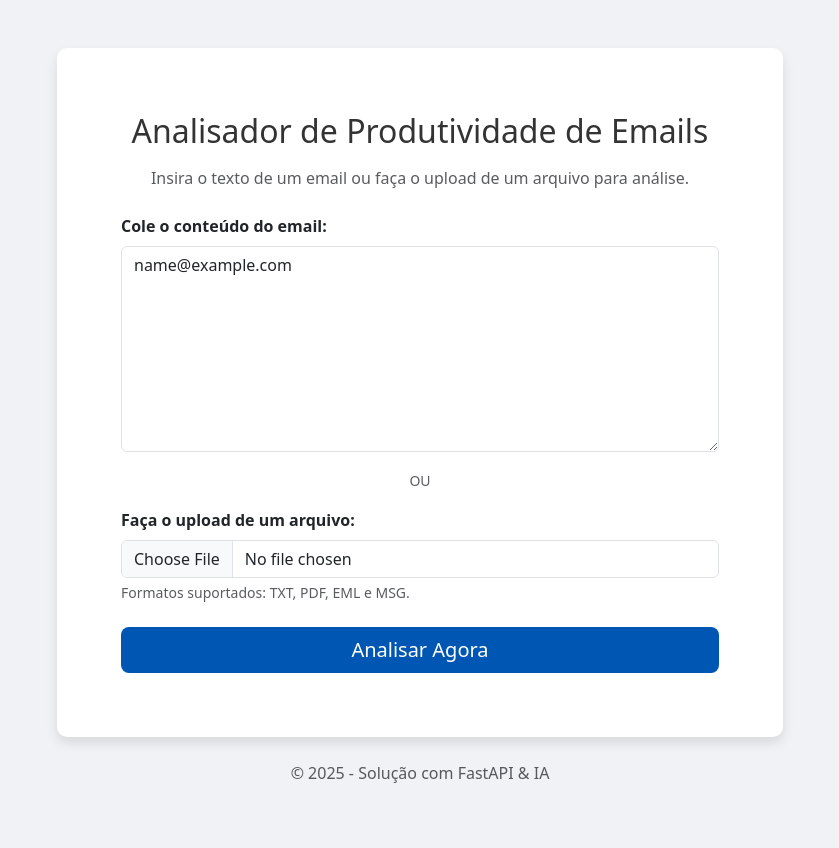
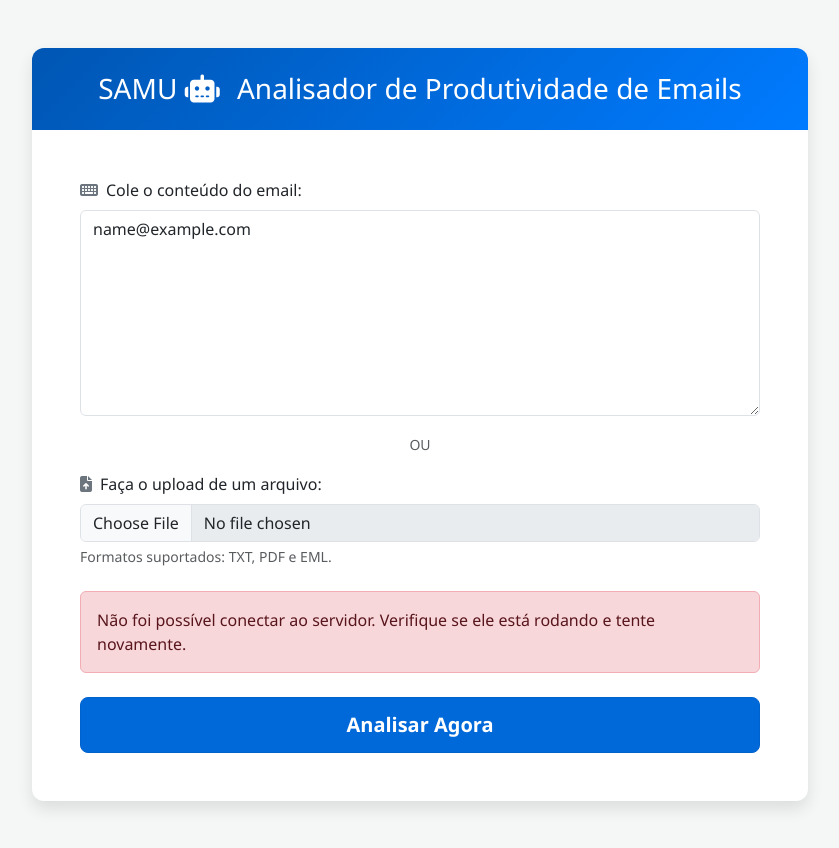
Before and after one commit to venturaj97/samu-email, a plain HTML site: page index.html in a window 1280 px wide. Both pictures are taken after typing "name@example.com" into the empty fields and a click on the button "Analisar Agora". Shown: the whole page, without its empty margins (220-1059 px from the left). Drawn offline with nearby package versions, Linux system fonts and the light colour scheme; no server answers.

Commit message:
melhora do front

```diff
--- a/index.html
+++ b/index.html
@@ -3,45 +3,99 @@
 <head>
     <meta charset="UTF-8">
     <meta name="viewport" content="width=device-width, initial-scale=1.0">
-    <title>Classificador Inteligente de Emails</title>
+    <title>SAMU - Analisador Inteligente de Emails</title>
+
     <link href="https://cdn.jsdelivr.net/npm/bootstrap@5.3.3/dist/css/bootstrap.min.css" rel="stylesheet">
+
+    <link rel="stylesheet" href="https://cdnjs.cloudflare.com/ajax/libs/font-awesome/6.5.2/css/all.min.css">
+
     <style>
-        /* Pequenos ajustes visuais */
         body {
-            background-color: #f0f2f5; /* Um cinza mais suave */
+            background-color: #f4f7f6;
+            font-family: 'Segoe UI', Tahoma, Geneva, Verdana, sans-serif;
         }
         .container {
-            max-width: 750px;
+            max-width: 800px;
         }
         .card {
             border: none;
-            box-shadow: 0 6px 12px rgba(0,0,0,0.1);
-            border-radius: 10px;
+            box-shadow: 0 8px 16px rgba(0,0,0,0.1);
+            border-radius: 12px;
+            overflow: hidden; /* Garante que os cantos arredondados sejam aplicados */
         }
-        .card-title {
-            color: #333;
+        .card-header {
+            background: linear-gradient(135deg, #0056b3, #007bff);
+            color: white;
+            padding: 1.5rem;
+            border-bottom: 0;
+        }
+        .card-header i {
+            margin-right: 10px;
         }
         .btn-primary {
-            background-color: #0056b3;
+            background-color: #0069d9;
+            border-color: #0062cc;
+            padding: 12px;
+            font-weight: 600;
+        }
+        .form-label {
+            font-weight: 500;
+        }
+
+        /* Animação de Fade-in para a área de resultados */
+        .fade-in {
+            animation: fadeIn 0.5s ease-in-out;
+        }
+        @keyframes fadeIn {
+            from { opacity: 0; transform: translateY(10px); }
+            to { opacity: 1; transform: translateY(0); }
+        }
+
+        /* Estilo para o botão de copiar */
+        .copy-btn {
+            position: absolute;
+            top: 10px;
+            right: 10px;
+            cursor: pointer;
             border: none;
+            background: #e9ecef;
+            border-radius: 5px;
+            padding: 5px 10px;
+            opacity: 0.7;
+            transition: opacity 0.2s;
         }
-        .btn-primary:hover {
-            background-color: #004494;
+        .copy-btn:hover {
+            opacity: 1;
+        }
+        .copy-btn .fa-copy {
+            display: inline;
+        }
+        .copy-btn .fa-check {
+            display: none;
+        }
+        .copy-btn.copied {
+            background-color: #198754;
+            color: white;
+        }
+        .copy-btn.copied .fa-copy {
+            display: none;
+        }
+        .copy-btn.copied .fa-check {
+            display: inline;
         }
     </style>
 </head>
 <body>
-    <div class="container my-5">
-        <div class="card p-4 p-md-5">
-            <div class="card-body">
-                <h2 class="card-title text-center mb-3">Analisador de Produtividade de Emails</h2>
-                <p class="text-muted text-center mb-4">
-                    Insira o texto de um email ou faça o upload de um arquivo para análise.
-                </p>
+    <main class="container my-5">
+        <div class="card">
+            <header class="card-header text-center">
+                <h1 class="h3 mb-0">SAMU <i class="fas fa-robot"></i> Analisador de Produtividade de Emails</h1>
+            </header>
 
+            <div class="card-body p-4 p-md-5">
                 <form id="emailForm">
                     <div class="mb-3">
-                        <label for="email_text" class="form-label fw-bold">Cole o conteúdo do email:</label>
+                        <label for="email_text" class="form-label"><i class="fas fa-keyboard text-secondary me-2"></i>Cole o conteúdo do email:</label>
                         <textarea class="form-control" id="email_text" name="email_text" rows="8" placeholder="Prezado(a), gostaria de saber o status da minha solicitação..."></textarea>
                     </div>
 
@@ -50,19 +104,17 @@
                     </div>
 
                     <div class="mb-4">
-                        <label for="email_file" class="form-label fw-bold">Faça o upload de um arquivo:</label>
-                        <input
-                            class="form-control"
-                            type="file"
-                            id="email_file"
-                            name="email_file"
-                            accept=".txt,.pdf,.eml,.msg">
-                        <div class="form-text">Formatos suportados: TXT, PDF, EML e MSG.</div>
+                        <label for="email_file" class="form-label"><i class="fas fa-file-arrow-up text-secondary me-2"></i>Faça o upload de um arquivo:</label>
+                        <input class="form-control" type="file" id="email_file" name="email_file" accept=".txt,.pdf,.eml">
+                        <div class="form-text">Formatos suportados: TXT, PDF e EML.</div>
                     </div>
 
-                    <div class="d-grid">
-                        <button type="submit" class="btn btn-primary btn-lg">
-                            Analisar Agora
+                    <div id="errorArea" class="alert alert-danger" style="display: none;"></div>
+
+                    <div class="d-grid mt-4">
+                        <button type="submit" id="submitBtn" class="btn btn-primary btn-lg">
+                            <span id="btn-text">Analisar Agora</span>
+                            <span id="btn-spinner" class="spinner-border spinner-border-sm" style="display: none;" role="status" aria-hidden="true"></span>
                         </button>
                     </div>
                 </form>
@@ -75,88 +127,137 @@
                     </div>
 
                     <h5>Resposta Automática Sugerida:</h5>
-                    <div class="p-3 bg-light border rounded">
-                        <p id="resposta" class="mb-0"></p>
+                    <div class="p-3 bg-light border rounded position-relative">
+                        <p id="resposta" class="mb-0 pe-5"></p>
+                        <button id="copyBtn" class="copy-btn" title="Copiar para área de transferência">
+                            <i class="fas fa-copy"></i>
+                            <i class="fas fa-check"></i>
+                        </button>
                     </div>
                 </div>
-
             </div>
         </div>
-        <footer class="text-center text-muted mt-4">
-            <p>&copy; 2025 - Solução com FastAPI & IA</p>
-        </footer>
-    </div>
+    </main>
 
     <script>
+        // Aguarda o DOM estar completamente carregado para rodar o script
+        document.addEventListener('DOMContentLoaded', function() {
 
-        // Seleciona o formulário pelo ID
+            // --- Seleção de Elementos ---
             const form = document.getElementById('emailForm');
-
-    // Seleciona os elementos da área de resultado para podermos atualizá-los
+            const emailTextInput = document.getElementById('email_text');
+            const emailFileInput = document.getElementById('email_file');
+            const submitBtn = document.getElementById('submitBtn');
+            const btnText = document.getElementById('btn-text');
+            const btnSpinner = document.getElementById('btn-spinner');
             const resultArea = document.getElementById('resultArea');
             const resultAlert = document.getElementById('resultAlert');
             const categoriaSpan = document.getElementById('categoria');
             const respostaP = document.getElementById('resposta');
+            const errorArea = document.getElementById('errorArea');
+            const copyBtn = document.getElementById('copyBtn');
 
-    // Adiciona um "ouvinte" para o evento de 'submit' do formulário
+            // --- Funções Auxiliares de UI ---
+
+            /** Habilita ou desabilita o estado de carregamento do botão de submit */
+            function showLoading(isLoading) {
+                if (isLoading) {
+                    btnText.textContent = 'Analisando...';
+                    btnSpinner.style.display = 'inline-block';
+                    submitBtn.disabled = true;
+                } else {
+                    btnText.textContent = 'Analisar Agora';
+                    btnSpinner.style.display = 'none';
+                    submitBtn.disabled = false;
+                }
+            }
+
+            /** Exibe uma mensagem de erro na UI */
+            function displayError(message) {
+                errorArea.textContent = message;
+                errorArea.style.display = 'block';
+                resultArea.style.display = 'none'; // Esconde resultados antigos
+            }
+
+            /** Exibe os resultados na UI */
+            function displayResults(data) {
+                errorArea.style.display = 'none'; // Esconde erros antigos
+                categoriaSpan.textContent = data.categoria;
+                respostaP.textContent = data.resposta_sugerida;
+
+                resultAlert.className = 'alert'; // Limpa classes antigas
+                const alertClass = data.categoria === 'Produtivo' ? 'alert-success' : 'alert-warning';
+                resultAlert.classList.add(alertClass);
+
+                resultArea.style.display = 'block';
+                resultArea.classList.add('fade-in'); // Adiciona a classe para a animação
+            }
+
+            // --- Lógica de Interatividade do Formulário ---
+
+            // Desabilita o outro campo quando um deles é usado
+            emailTextInput.addEventListener('input', () => {
+                if (emailTextInput.value) {
+                    emailFileInput.value = ''; // Limpa o arquivo selecionado
+                    emailFileInput.disabled = true;
+                } else {
+                    emailFileInput.disabled = false;
+                }
+            });
+            emailFileInput.addEventListener('change', () => {
+                if (emailFileInput.files.length > 0) {
+                    emailTextInput.value = ''; // Limpa o texto
+                    emailTextInput.disabled = true;
+                } else {
+                    emailTextInput.disabled = false;
+                }
+            });
+
+            // --- Lógica de Submissão do Formulário ---
+
             form.addEventListener('submit', async function(event) {
-        // Previne o comportamento padrão do formulário (que é recarregar a página)
                 event.preventDefault();
 
-        // Pega o botão e o spinner (ícone de carregamento)
-        const button = form.querySelector('button[type="submit"]');
-        const spinner = document.createElement('span');
-        spinner.className = 'spinner-border spinner-border-sm me-2';
-        spinner.setAttribute('role', 'status');
-        spinner.setAttribute('aria-hidden', 'true');
+                if (!emailTextInput.value.trim() && emailFileInput.files.length === 0) {
+                    displayError('Por favor, insira um texto ou selecione um arquivo para analisar.');
+                    return;
+                }
 
-        // Mostra o estado de "carregando"
-        button.disabled = true;
-        button.prepend(spinner);
-        resultArea.style.display = 'none';
-
-        // Cria um objeto FormData com os dados do formulário (texto e arquivo)
+                showLoading(true);
                 const formData = new FormData(form);
 
                 try {
-            // Faz a requisição para o nosso backend FastAPI
                     const response = await fetch('http://127.0.0.1:8000/processar/', {
                         method: 'POST',
-                body: formData, // Envia os dados do formulário
+                        body: formData,
+                    });
+                    const data = await response.json();
+                    if (!response.ok) {
+                        throw new Error(data.detail || 'Ocorreu um erro no servidor.');
+                    }
+                    displayResults(data);
+                } catch (error) {
+                    console.error('Falha na requisição:', error);
+                    displayError('Não foi possível conectar ao servidor. Verifique se ele está rodando e tente novamente.');
+                } finally {
+                    showLoading(false);
+                }
             });
 
-            const data = await response.json();
+            // --- Lógica do Botão de Copiar ---
 
-            if (!response.ok) {
-                // Se a API retornar um erro (ex: 400, 500), exibe o erro
-                throw new Error(data.detail || 'Ocorreu um erro desconhecido.');
-            }
-
-            // Se a requisição for um sucesso, atualiza a página com os resultados
-            categoriaSpan.textContent = data.categoria;
-            respostaP.textContent = data.resposta_sugerida;
-
-            // Muda a cor do alerta com base na categoria
-            resultAlert.classList.remove('alert-success', 'alert-warning', 'alert-danger');
-            if (data.categoria === 'Produtivo') {
-                resultAlert.classList.add('alert-success');
-            } else {
-                resultAlert.classList.add('alert-warning');
-            }
-
-            // Exibe a área de resultados
-            resultArea.style.display = 'block';
-
-        } catch (error) {
-            // Se ocorrer qualquer erro na comunicação, exibe um alerta
-            console.error('Erro na requisição:', error);
-            alert('Erro: ' + error.message);
-        } finally {
-            // Este bloco sempre executa, seja com sucesso ou erro
-            // Remove o spinner e reabilita o botão
-            button.disabled = false;
-            button.removeChild(spinner);
-        }
+            copyBtn.addEventListener('click', function() {
+                navigator.clipboard.writeText(respostaP.textContent).then(() => {
+                    // Feedback visual de que o texto foi copiado
+                    copyBtn.classList.add('copied');
+                    setTimeout(() => {
+                        copyBtn.classList.remove('copied');
+                    }, 2000); // Remove a classe 'copied' após 2 segundos
+                }).catch(err => {
+                    console.error('Erro ao copiar texto: ', err);
+                    alert('Não foi possível copiar o texto.');
+                });
+            });
         });
     </script>
 </body>
```
Lines whose indentation alone changed are shown as unchanged.
